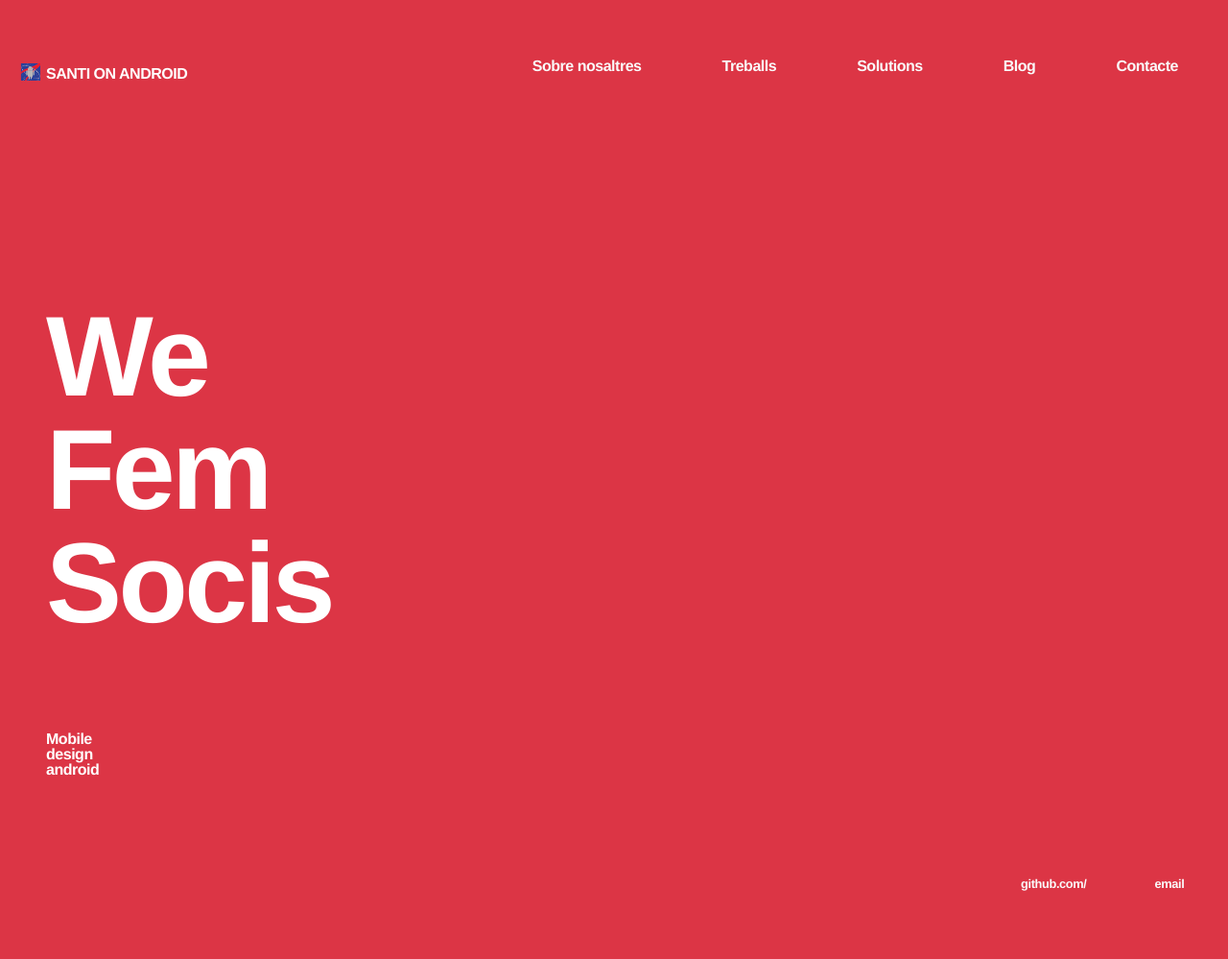
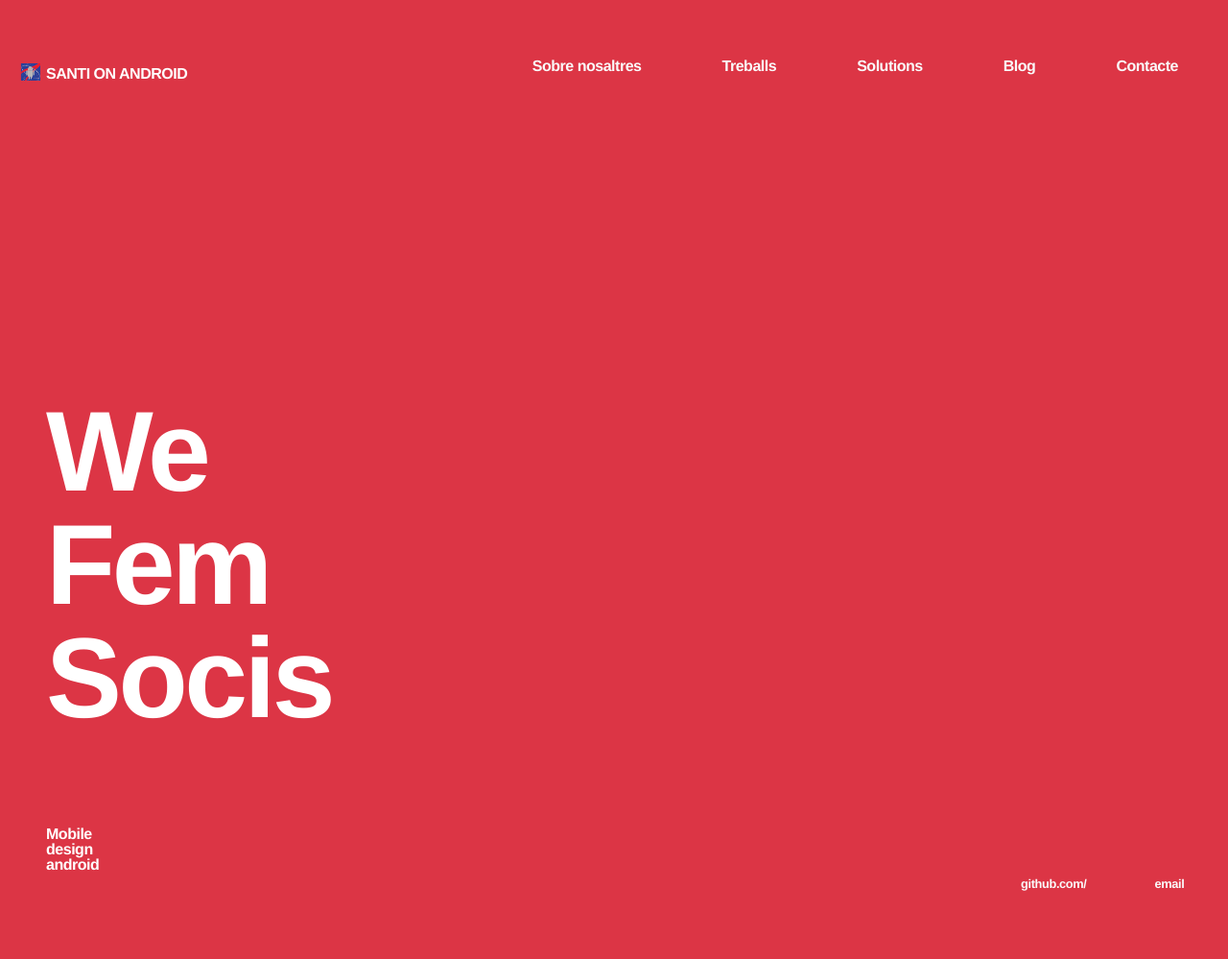
Before and after one commit to SantiOnAndroid/SantiOnAndroid.github.io, a Jekyll site: the page built from index.html, in a window 1280 px wide. Shown: the whole page at 96% size. Built offline with Jekyll 4.4.1, drawn with Linux system fonts in a browser that asks for light colours; some web fonts are replaced; before the commit the page ends 960 px from its top, so only the background shows below that.

Commit message:
modificant titolj

```diff
--- a/css/main.css
+++ b/css/main.css
@@ -135,6 +135,19 @@
     margin: 0;
     padding: 0;
     margin-left: 3em;
+    animation-name: bouncing;
+    animation-duration: 400ms;
+    animation-iteration-count: infinite;
+    animation-direction: alternate-reverse;
 
 
 }
+
+@keyframes bouncing {
+    from {
+        transform: translateY(500px);
+    }
+    to {
+        transform: translateY(0);
+    }
+}
```
